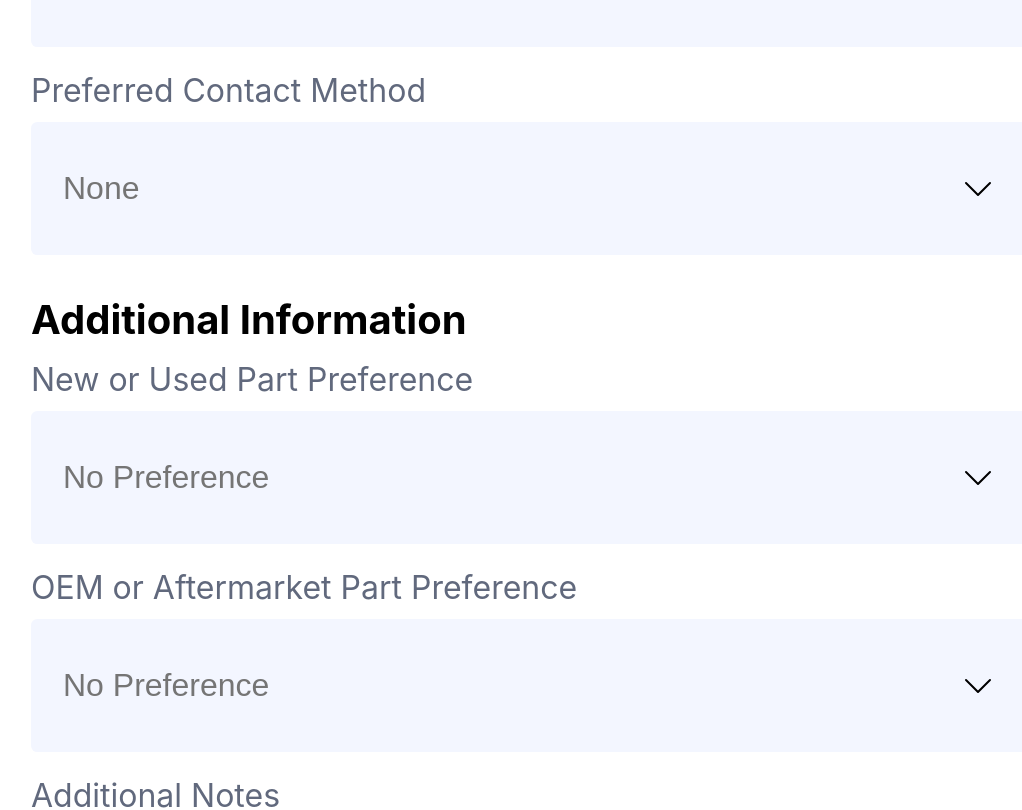
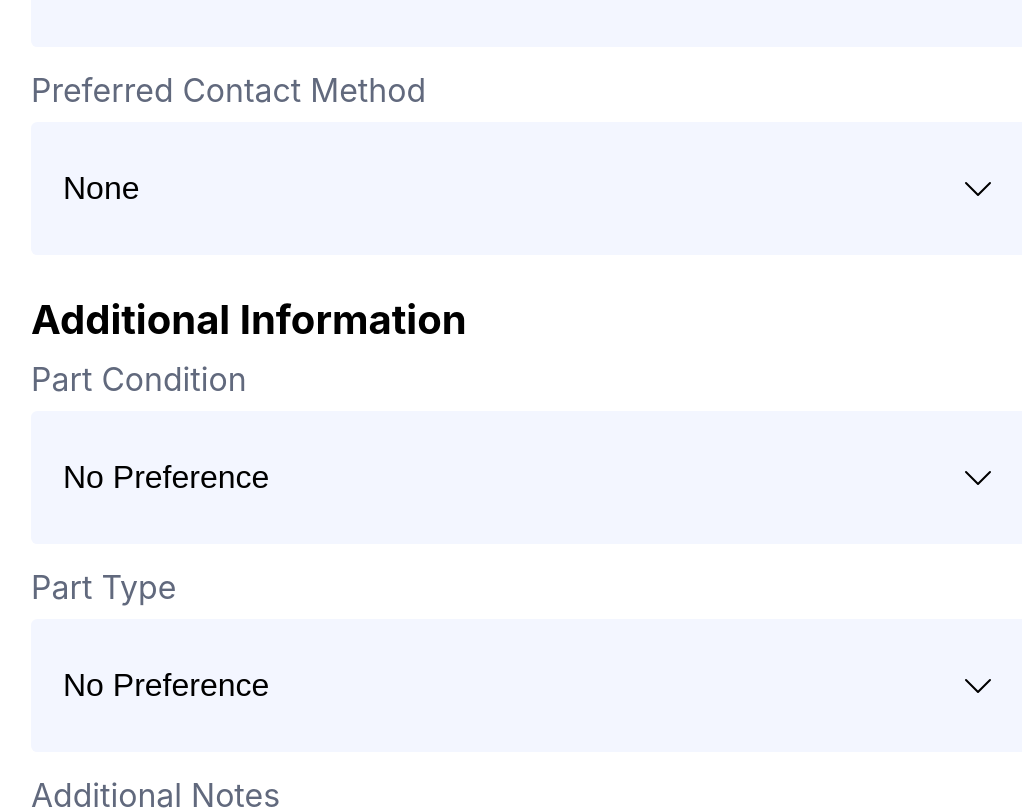
Before and after one commit to HKanwal/kapstone, a Next.js app in the folder src/next-app/: page /quote-request in a window 1280 px wide. Shown: the part 1222-2032 px from the top of the page, without its empty margins (97-1119 px from the left). Built offline with nearby package versions, Linux system fonts and the light colour scheme.

Commit message:
Turn dropdown placeholders into options

```diff
--- a/src/next-app/pages/quote-request.tsx
+++ b/src/next-app/pages/quote-request.tsx
@@ -35,10 +35,10 @@ const QuoteRequestPage: NextPage = () => {
   const [phoneNumber, setPhoneNumber] = useState('');
   const [email, setEmail] = useState('');
   const [emailErrors, setEmailErrors] = useState<Set<string> | undefined>(undefined);
-  const [preferredContact, setPreferredContact] = useState('');
+  const [preferredContact, setPreferredContact] = useState('None');
   const [notes, setNotes] = useState('');
-  const [partPreferenceSeller, setPartPreferenceSeller] = useState('');
-  const [partPreferenceType, setPartPreferenceType] = useState('');
+  const [partCondition, setPartCondition] = useState('No Preference');
+  const [partType, setPartType] = useState('No Preference');
   const [startDate, setStartDate] = useState('');
   const [endDate, setEndDate] = useState('');
   const [open, setOpen] = useState(false);
@@ -318,8 +318,8 @@ const QuoteRequestPage: NextPage = () => {
           <div className={styles['field-container']}>
             <DropdownField
               name="Preferred Contact Method"
-              placeholder="None"
-              items={['Email', 'Phone']}
+              items={['None', 'Email', 'Phone']}
+              selectedItems={[preferredContact]}
               onSelect={setPreferredContact}
             />
           </div>
@@ -328,18 +328,18 @@ const QuoteRequestPage: NextPage = () => {
           <span className={styles['section-header']}>Additional Information</span>
           <div className={styles['field-container']}>
             <DropdownField
-              name="New or Used Part Preference"
-              placeholder="No Preference"
-              items={['New Parts Only', 'Used Parts Only', 'No Preference']}
-              onSelect={setPartPreferenceSeller}
+              name="Part Condition"
+              items={['No Preference', 'New Parts Only', 'Used Parts Only']}
+              selectedItems={[partCondition]}
+              onSelect={setPartCondition}
             />
           </div>
           <div className={styles['field-container']}>
             <DropdownField
-              name="OEM or Aftermarket Part Preference"
-              placeholder="No Preference"
-              items={['OEM Parts Only', 'Aftermarket Parts Only', 'No Preference']}
-              onSelect={setPartPreferenceType}
+              name="Part Type"
+              items={['No Preference', 'OEM Parts Only', 'Aftermarket Parts Only']}
+              selectedItems={[partType]}
+              onSelect={setPartType}
             />
           </div>
           <div className={styles['field-container']}>
```
